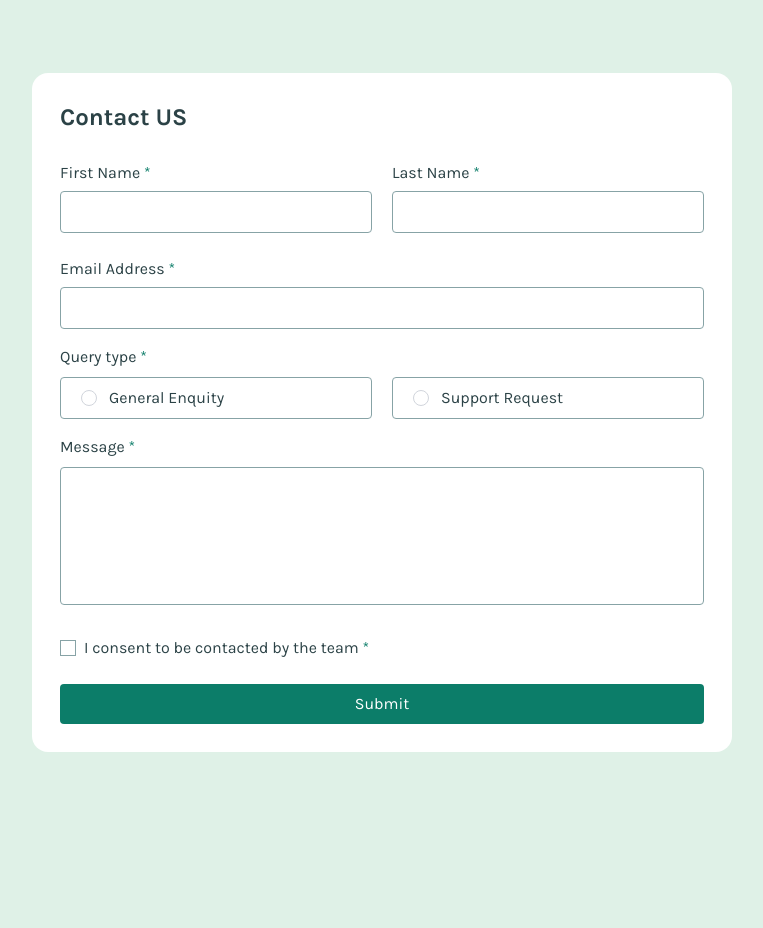
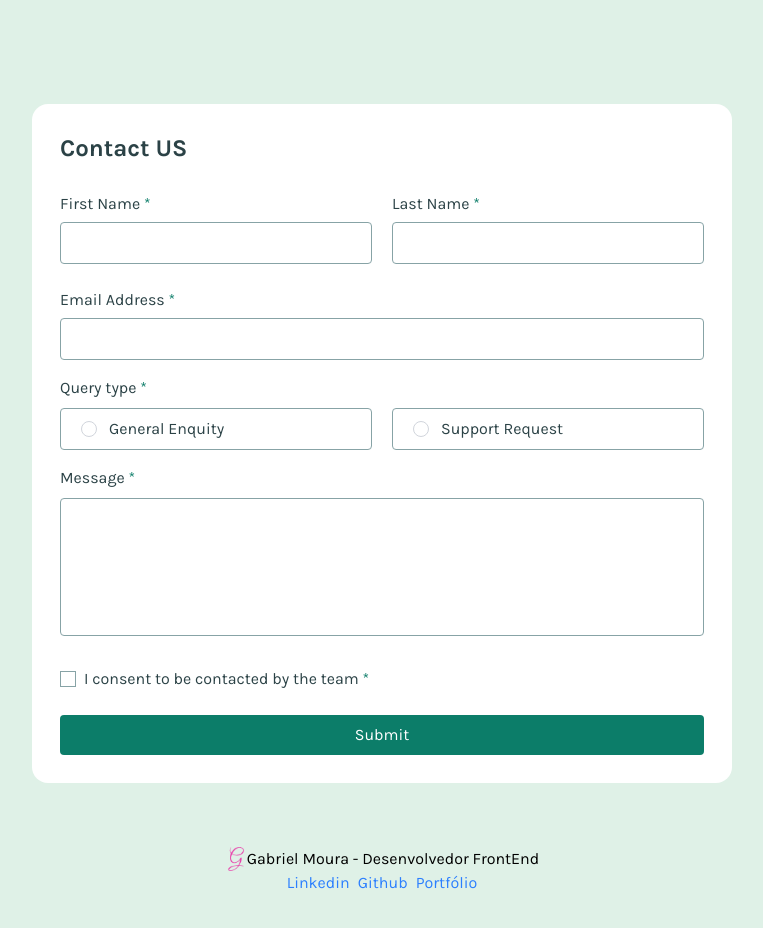
Before and after one commit to gbmouraa/contact_form_frontEndMentor, a React (Vite) app: page / in a window 1280 px wide. Shown: the top 928 px of the page, without its empty margins (258-1021 px from the left). Before the commit the page ends 800 px from the top, so only its background shows below. Built offline with nearby package versions, Linux system fonts and the light colour scheme.

Commit message:
feat: add footer

```diff
--- a/index.html
+++ b/index.html
@@ -2,7 +2,11 @@
 <html lang="en">
   <head>
     <meta charset="UTF-8" />
-    <link rel="icon" type="image/svg+xml" href="/vite.svg" />
+    <link
+      rel="icon"
+      type="image/svg+xml"
+      href="./src/assets/favicon-32x32.png"
+    />
     <meta name="viewport" content="width=device-width, initial-scale=1.0" />
     <link rel="preconnect" href="https://fonts.googleapis.com" />
     <link rel="preconnect" href="https://fonts.gstatic.com" crossorigin />
@@ -10,7 +14,7 @@
       href="https://fonts.googleapis.com/css2?family=Karla:ital,wght@0,200..800;1,200..800&display=swap"
       rel="stylesheet"
     />
-    <title>Vite + React + TS</title>
+    <title>Contact form</title>
   </head>
   <body>
     <div id="root"></div>
--- a/src/App.tsx
+++ b/src/App.tsx
@@ -1,10 +1,13 @@
 import { Form } from "./components/form";
-
+import { Footer } from "./components/footer";
 export const App = () => {
   return (
     <>
-      <div className="flex h-screen w-full justify-center px-4 pt-6 md:items-center">
-        <Form />
+      <div className="h-screen w-full space-y-16 px-5 pt-6">
+        <div className="flex justify-center md:pt-20">
+          <Form />
+        </div>
+        <Footer />
       </div>
     </>
   );
--- /dev/null
+++ b/src/components/footer.tsx
@@ -0,0 +1,39 @@
+import favicon from "../assets/favicon-32x32.png";
+
+export const Footer: React.FC = () => {
+  return (
+    <footer className="flex flex-col items-center pb-10">
+      <div className="flex">
+        <img src={favicon} alt="favicon" width={22} />
+        <p>Gabriel Moura - Desenvolvedor FrontEnd</p>
+      </div>
+      <div className="flex gap-2">
+        <a
+          href="https://www.linkedin.com/in/gabriel-moura-b63382161/"
+          target="_blank"
+          rel="noopener noreferrer"
+          className="text-blue-500 hover:underline"
+        >
+          Linkedin
+        </a>
+
+        <a
+          href="https://github.com/gbmouraa"
+          target="_blank"
+          rel="noopener noreferrer"
+          className="text-blue-500 hover:underline"
+        >
+          Github
+        </a>
+        <a
+          href="https://gmouradev.netlify.app/"
+          target="_blank"
+          rel="noopener noreferrer"
+          className="text-blue-500 hover:underline"
+        >
+          Portfólio
+        </a>
+      </div>
+    </footer>
+  );
+};
```
Also changed, not shown: src/assets/favicon-32x32.png (added).
